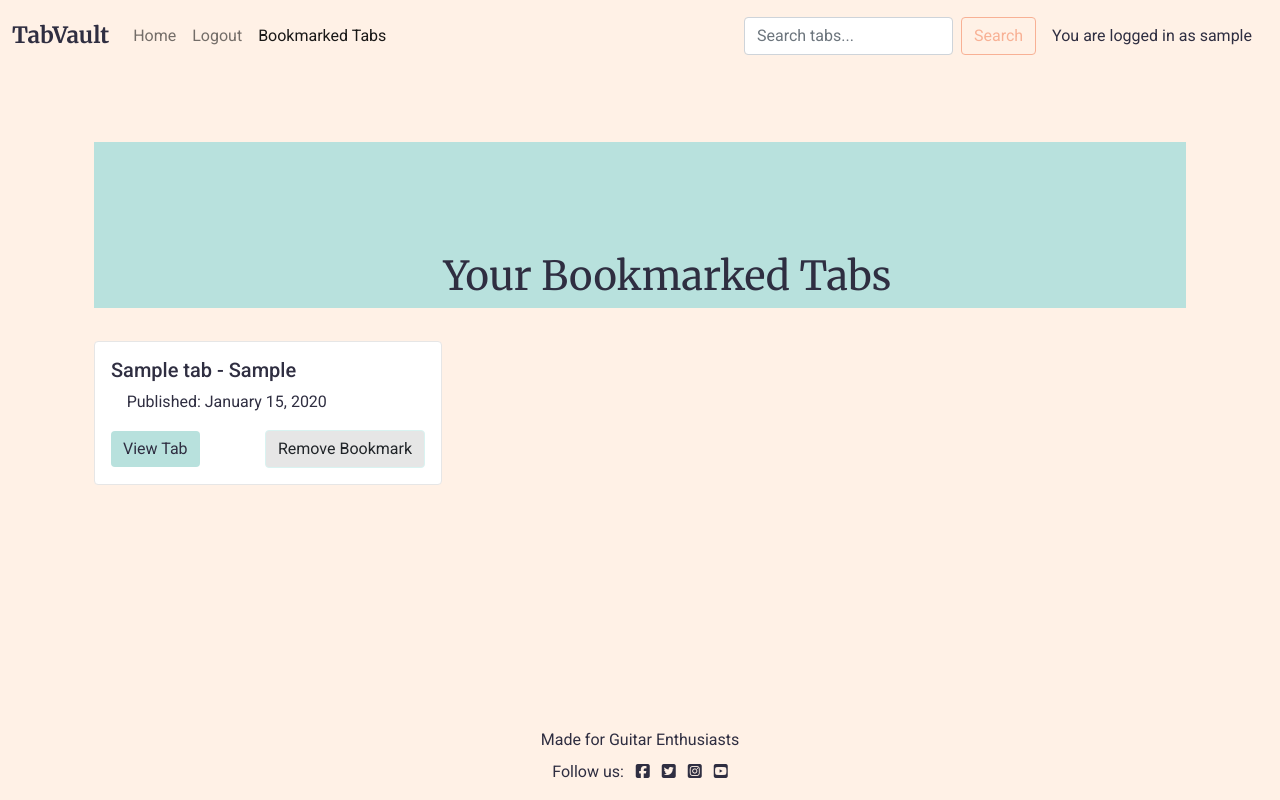
After one commit to Oliver-Tommy/TabVault, a Django app: page /bookmarked_tabs/ in a window 1280 px wide. The commit adds this page. Run offline with Django 4.2, Linux system fonts and the light colour scheme; a user stored in the database is signed in; tables that the repository leaves empty hold one stand-in row (values such as "Sample post"); some libraries are stand-ins or nearby versions.

Commit message:
Add bookmarks feature

```diff
--- a/config/settings.py
+++ b/config/settings.py
@@ -28,7 +28,7 @@ TEMPLATES_DIR = os.path.join(BASE_DIR, 'templates')
 SECRET_KEY = os.environ.get('SECRET_KEY')
 
 # SECURITY WARNING: don't run with debug turned on in production!
-DEBUG = False
+DEBUG = True
 
 ALLOWED_HOSTS = [
     "8000-olivertommy-tabvault-wso4jxwuc82.ws.codeinstitute-ide.net",
--- a/static/css/style.css
+++ b/static/css/style.css
@@ -152,6 +152,24 @@ body {
     font-family: 'Merriweather', serif;
 }
 
+.bm-masthead {
+    margin-top: 5px;
+    overflow: hidden;
+    position: relative;
+    display: flex;
+    align-items: center;
+    justify-content: center;
+    height: 25vh;
+    width: 100%;
+}
+
+.bm-masthead-text {
+    background-color: #B8E1DD;
+    color: #FFF1E6;
+    font-family: 'Merriweather', serif;
+    text-align: center;
+}
+
 .masthead-image {
     position: relative;
     overflow: hidden;
@@ -225,3 +243,14 @@ body {
     color: #F8B195;
     background-color: #fde5d3;
 }
+
+.btn-bookmark {
+    border-style: solid;
+    border-width: 0.5px;
+    border-color: #d9f3f1;
+    background-color: #E6E6E6;
+}
+
+.btn-bookmark:hover {
+    background-color: #F8B195;
+}
--- a/tab/models.py
+++ b/tab/models.py
@@ -21,6 +21,8 @@ class Tab(models.Model):
     created_at = models.DateTimeField(auto_now_add=True)  # Auto-filled timestamp
     views = models.IntegerField(default=0)          # Track the number of views
 
+    bookmarks = models.ManyToManyField(User, related_name="bookmarked_tabs", blank=True) #Tracks bookmarked tabs
+
     class Meta:
         ordering = ["-created_at"]
 
--- /dev/null
+++ b/tab/templates/tab/bookmarked_tabs.html
@@ -0,0 +1,45 @@
+{% extends 'base.html' %}
+{% load static %}
+{% block content %}
+    <div class="container">
+        <div class="bm-masthead">
+            <div class="container">
+                <div class="row g-0">
+                    <div class="col-12 bm-masthead-text">
+                        <h1 class="post-title">Your Bookmarked Tabs</h1>
+                    </div>
+                </div>
+            </div>
+        </div>
+        <div class="container">
+            {% if bookmarks %}
+                <div class="row">
+                    {% for tab in bookmarks %}
+                        <div class="col-md-4">
+                            <div class="card mb-4 mt-3 left top">
+                                <div class="card-body">
+                                    <h5 class="card-title">{{ tab.title }} - {{ tab.artist }}</h5>
+                                    <p class="post-subtitle">
+                                        Published: {{ tab.created_at|date:"F j, Y" }}
+                                    </p>
+                                    <div class="d-flex justify-content-between align-items-center">
+                                        <a href="{% url 'tab_detail' tab.slug %}" class="btn btn-edit">View Tab</a>
+                                        <form method="post" action="{% url 'toggle_bookmark' tab.id %}">
+                                            {% csrf_token %}
+                                            <button type="submit" class="btn btn-bookmark">Remove Bookmark</button>
+                                        </form>
+                                    </div>
+                                </div>
+                            </div>
+                        </div>
+                    {% endfor %}
+                </div>
+            {% else %}
+                <div class="text-center mt-5">
+                    <p class="post-subtitle">You have no bookmarked tabs yet. <a href="{% url 'home' %}" class="btn btn-edit">Browse Tabs</a></p>
+                </div>
+            {% endif %}
+        </div>
+    </div>
+
+{% endblock %}
--- a/tab/urls.py
+++ b/tab/urls.py
@@ -3,8 +3,10 @@ from django.urls import path
 
 urlpatterns = [
     path('', views.TabList.as_view(), name='home'),
+    path('bookmarked_tabs/', views.bookmarked_tabs, name='bookmarked_tabs'),
     path('search/', views.search_tabs, name='search_tabs'),
-    path('<slug:slug>/', views.tab_detail, name='tab_detail'),
+    path('toggle_bookmark/<int:tab_id>/', views.toggle_bookmark, name='toggle_bookmark'),
     path('<slug:slug>/edit_review/<int:review_id>/', views.review_edit, name='review_edit'),
     path('<slug:slug>/delete_review/<int:review_id>', views.review_delete, name='review_delete'),
+    path('<slug:slug>/', views.tab_detail, name='tab_detail'),
 ]
--- a/tab/views.py
+++ b/tab/views.py
@@ -1,10 +1,12 @@
-from django.shortcuts import render, get_object_or_404, reverse
+from django.shortcuts import render, get_object_or_404, reverse, redirect
 from django.views import generic
 from django.contrib import messages
 from django.db.models import Avg, Q
 from django.http import HttpResponseRedirect
+from django.contrib.auth.decorators import login_required
 from .models import Tab, Review
 from .forms import ReviewForm
+
 
 # Create your views here.
 
@@ -130,3 +132,20 @@ def search_tabs(request):
         'tabs': tabs,
         'query': query
     })
+
+@login_required
+def toggle_bookmark(request, tab_id):
+    tab = get_object_or_404(Tab, id=tab_id)
+    if request.method == 'POST':
+        if request.user in tab.bookmarks.all():
+            tab.bookmarks.remove(request.user)
+            messages.add_message(request, messages.SUCCESS, 'Tab removed from bookmarks!')
+        else:
+            tab.bookmarks.add(request.user)
+            messages.add_message(request, messages.SUCCESS, 'Tab added to bookmarks!')
+    return redirect('tab_detail', slug=tab.slug)
+
+@login_required
+def bookmarked_tabs(request):
+    bookmarks = request.user.bookmarked_tabs.all()
+    return render(request, 'tab/bookmarked_tabs.html', {'bookmarks': bookmarks})
--- a/templates/base.html
+++ b/templates/base.html
@@ -50,6 +50,10 @@
                                    aria-current="page"
                                    href="{% url 'account_logout' %}">Logout</a>
                             </li>
+                            <li class="nav-item">
+                                <a class="nav-link {% if request.path == '/bookmarked_tabs/' %}active{% endif %}"
+                                   href="{% url 'bookmarked_tabs' %}">Bookmarked Tabs</a>
+                            </li>
                         {% else %}
                             <li class="nav-item">
                                 <a class="nav-link {% if request.path == signup_url %}active{% endif %}"
@@ -63,12 +67,15 @@
                             </li>
                         {% endif %}
                     </ul>
-
                     <form action="{% url 'search_tabs' %}" method="get" class="d-flex">
-                        <input class="form-control me-2" type="search" placeholder="Search tabs..." aria-label="Search" name="q" value="{% if request.GET.q %}{{ request.GET.q }}{% endif %}">
+                        <input class="form-control me-2"
+                               type="search"
+                               placeholder="Search tabs..."
+                               aria-label="Search"
+                               name="q"
+                               value="{% if request.GET.q %}{{ request.GET.q }}{% endif %}">
                         <button class="btn search-btn" type="submit">Search</button>
                     </form>
-
                     {% if user.is_authenticated %}
                         <p class="text-end m-3">You are logged in as {{ user }}</p>
                     {% else %}
@@ -125,6 +132,5 @@
         </script>
         {% block extras %}
         {% endblock %}
-
     </body>
 </html>
```
Also changed, not shown: tab/templates/tab/tab_detail.html (+24 -17 lines), tab/migrations/0006_tab_bookmarks.py (added).
